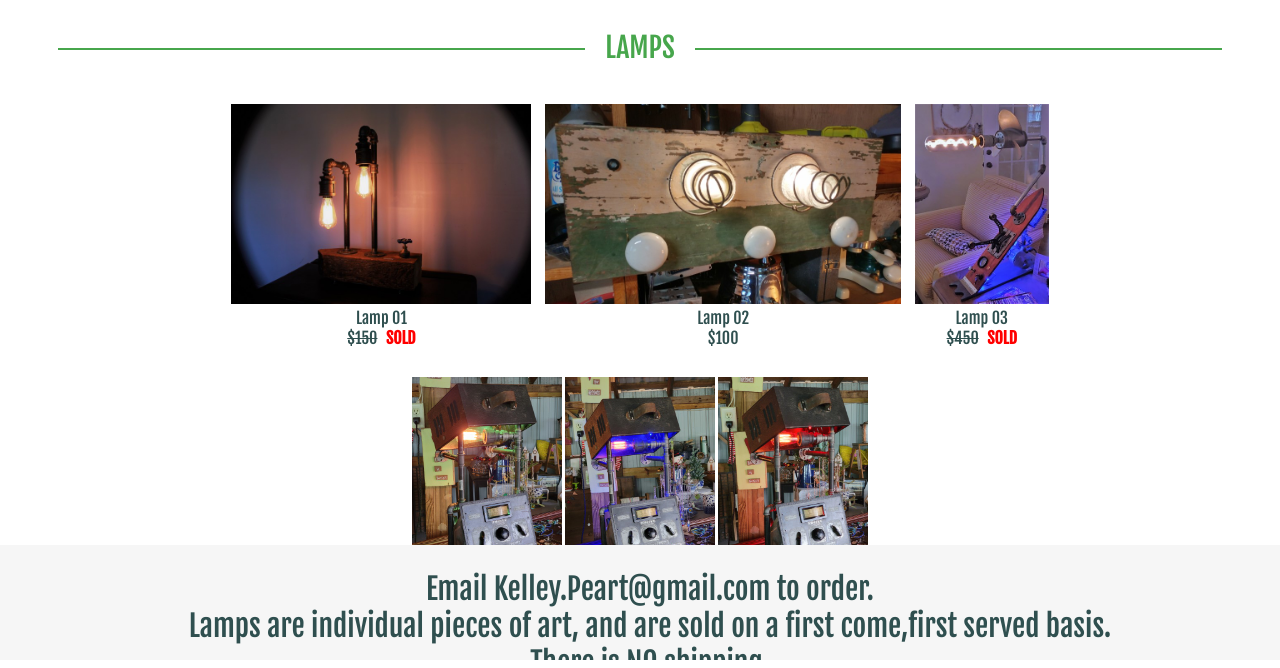
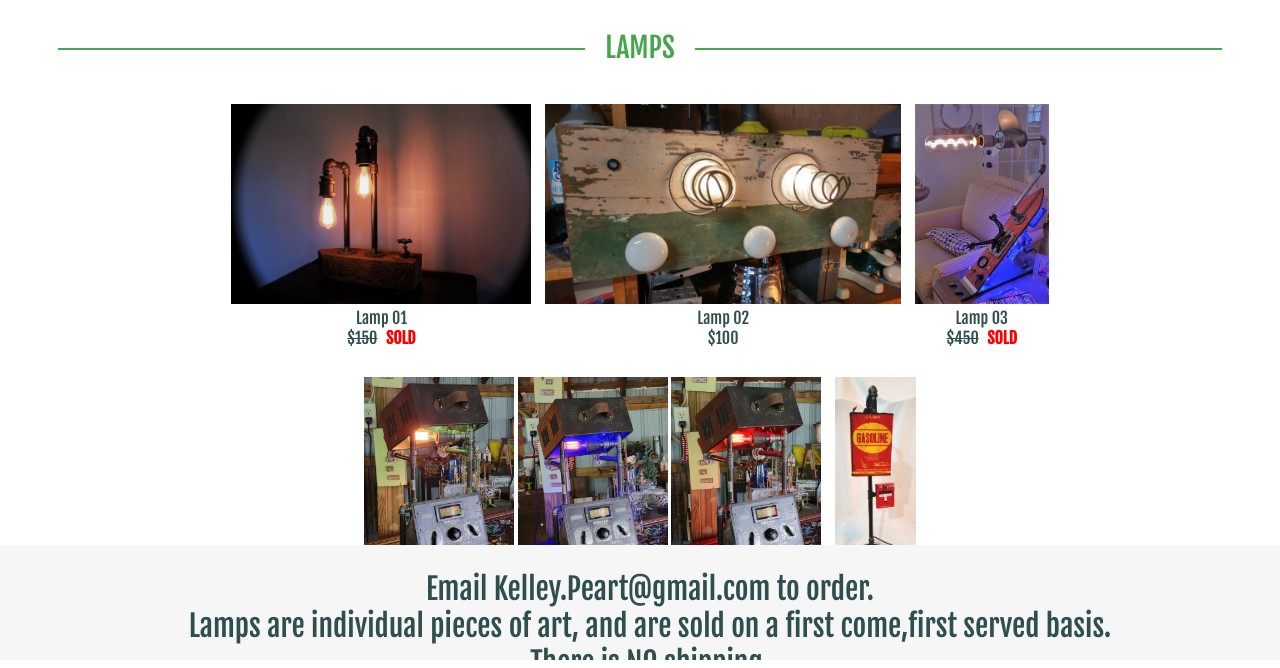
Before and after one commit to XjeaxaxX/KelleysGrill_Static, a plain HTML site: page index.html in a window 1280 px wide. Shown: the part 140-808 px from the top of the page. Drawn offline with Linux system fonts and the light colour scheme.

Commit message:
Add files via upload

```diff
--- a/index.html
+++ b/index.html
@@ -55,6 +55,13 @@
 								$325
 							</a>
 						</td>
+						<td>
+							<a href="05/index.html" target="_top"><img class="thumbnail" src="05/01.jpg">
+								<br>
+								Lamp 05<br>
+								<span class="strikethrough">$200</span>
+							</a>
+						</td>
 					</tr>
 				</table>
 			</div>
```
